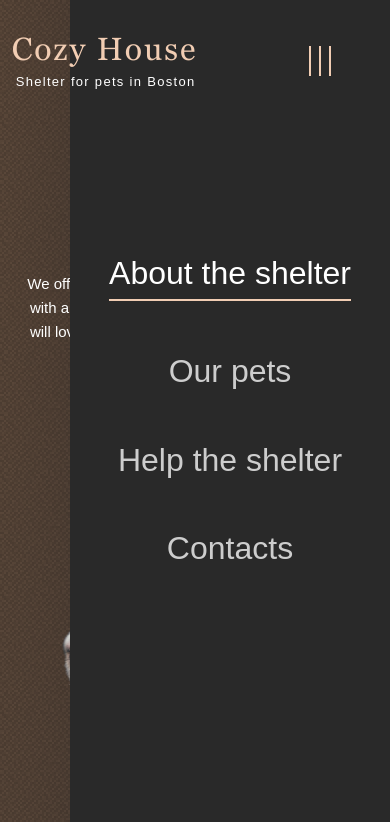
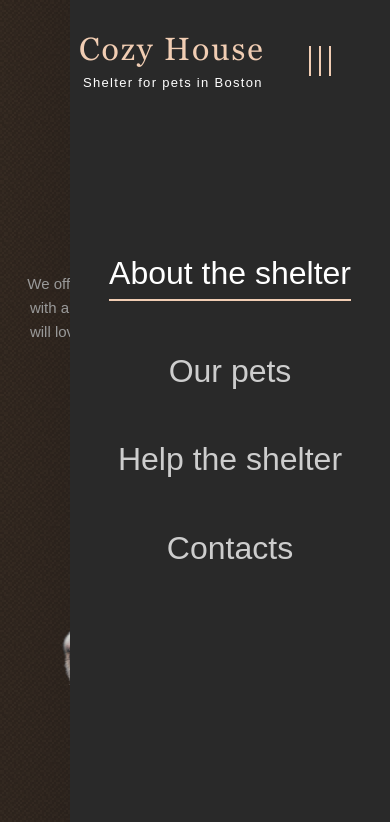
Before and after one commit to pdlmn/virtual-keyboard, a plain HTML site: page shelter/pages/main/index.html in a window 390 px wide. Both pictures are taken after a click on the element 320 px from the left and 60 px from the top of the page. Shown: the top 822 px of the page. Drawn offline with Linux system fonts and the light colour scheme; files whose address does not match are found by name.

Commit message:
feat: add mobile menu

```diff
--- a/shelter/assets/styles/globals.css
+++ b/shelter/assets/styles/globals.css
@@ -17,6 +17,8 @@
 
 body {
   font-family: Arial;
+
+  position: relative;
 }
 
 h1,
@@ -28,6 +30,15 @@ p {
 
 a {
   text-decoration: none;
+}
+
+.modal-wrapper {
+  width: 100%;
+  height: 100%;
+
+  background-color: rgba(0, 0, 0, 0.4);
+
+  position: absolute;
 }
 
 .wrapper {
@@ -106,10 +117,6 @@ a {
 
   display: flex;
   gap: 35px;
-}
-
-.mobile-nav-menu {
-  display: none;
 }
 
 .link,
@@ -328,15 +335,11 @@ a {
       background-color: var(--color-primary);
     }
 
-    .mobile-nav-menu {
+    .mobile-menu {
       width: 320px;
-      height: 100%;
-
-      font-size: 32px;
+      height: 823px;
 
       background-color: var(--color-dark-3xl);
-
-      display: flex;
 
       position: absolute;
       top: 0;
@@ -344,9 +347,19 @@ a {
       z-index: 98;
     }
 
+    .mobile-logo {
+      margin: 31px 0px 0 9px;
+    }
+
+    .mobile-nav-menu {
+      font-size: 32px;
+
+      display: flex;
+    }
+
     .mobile-nav-menu ul {
       width: 100%;
-      margin: 255px 0 0 0;
+      margin: 164px 0 0 0;
       padding: 0;
 
       list-style: none;
@@ -426,12 +439,12 @@ a {
 }
 
 /* Utility classes */
+.hidden {
+  display: none;
+}
+
 .opacity-0 {
   opacity: 0;
-}
-
-.transition-2s {
-  transition: 0.2s;
 }
 
 .rotated {
@@ -442,9 +455,14 @@ a {
   z-index: 99;
 }
 
-.modal-wrapper {
-  width: 100%;
-  height: 100%;
+.transition-3ms {
+  transition: 0.2s;
+}
 
-  background-color: rgba(0, 0, 0, 0.4);
+.out-of-screen {
+  right: -100%;
 }
+
+.on-screen {
+  right: 0;
+}
--- a/shelter/pages/main/index.html
+++ b/shelter/pages/main/index.html
@@ -12,7 +12,14 @@
     <script src="script.js" defer></script>
   </head>
 <body>
-  <div class="modal-wrapper">
+  <div class="modal-wrapper opacity-0 transition-3ms">
+    <div class="mobile-menu out-of-screen transition-3ms">
+      <div class="z-99 mobile-logo opacity-0" data-mobile-logo>
+        <a href="#">
+          <h1 class="header-logo">Cozy House</h1>
+        </a>
+        <div class="header-sublogo">Shelter for pets in Boston</div>
+      </div>
       <nav class="mobile-nav-menu">
         <ul>
           <li><a class="active-link" href="#">About the shelter</a></li>
@@ -22,16 +29,17 @@
         </ul>
       </nav>
     </div>
+  </div>
   <div class="start-screen-wrapper">
     <div class="wrapper wrapper-header">
       <header class="header">
-        <div class="z-99 transition-2s">
+        <div class="transition-2s" data-main-logo>
           <a href="#">
             <h1 class="header-logo">Cozy House</h1>
           </a>
           <div class="header-sublogo">Shelter for pets in Boston</div>
         </div>
-        <div class="burger-menu transition-2s">
+        <div class="burger-menu transition-3ms">
           <div></div>
           <div></div>
           <div></div>
--- a/shelter/pages/main/script.js
+++ b/shelter/pages/main/script.js
@@ -1,15 +1,42 @@
 const burgerMenu = (() => {
+  const mainLogo = document.querySelector('[data-main-logo]')
+  const mobileLogo = document.querySelector('[data-mobile-logo]')
   const menuButton = document.querySelector('.burger-menu')
+  const menu = document.querySelector('.mobile-menu')
+  const modalWrapper = document.querySelector('.modal-wrapper')
+  let menuIsVisible = false
 
   const init = () => {
-    menuButton.addEventListener('click', (e) => {
-      e.currentTarget.classList.toggle('rotated')
+    menuButton.addEventListener('click', () => {
       toggleMenu()
+    })
+    modalWrapper.addEventListener('click', (e) => {
+      console.log(modalWrapper === e.target)
+      if (modalWrapper === e.target && menuIsVisible) {
+        toggleMenu()
+      }
     })
   }
 
+  const rotateBurgerButton = () => {
+    menuButton.classList.toggle('rotated')
+  }
+
   const toggleMenu = () => {
+    rotateBurgerButton()
+    toggleMainLogo()
+    toggleMobileLogo()
+    modalWrapper.classList.toggle('opacity-0')
+    menu.classList.toggle('on-screen')
+    menuIsVisible = !menuIsVisible
+  }
 
+  const toggleMainLogo = () => {
+    mainLogo.classList.toggle('opacity-0')
+  }
+
+  const toggleMobileLogo = () => {
+    mobileLogo.classList.toggle('opacity-0')
   }
 
   return {
```
Lines whose indentation alone changed are shown as unchanged.
